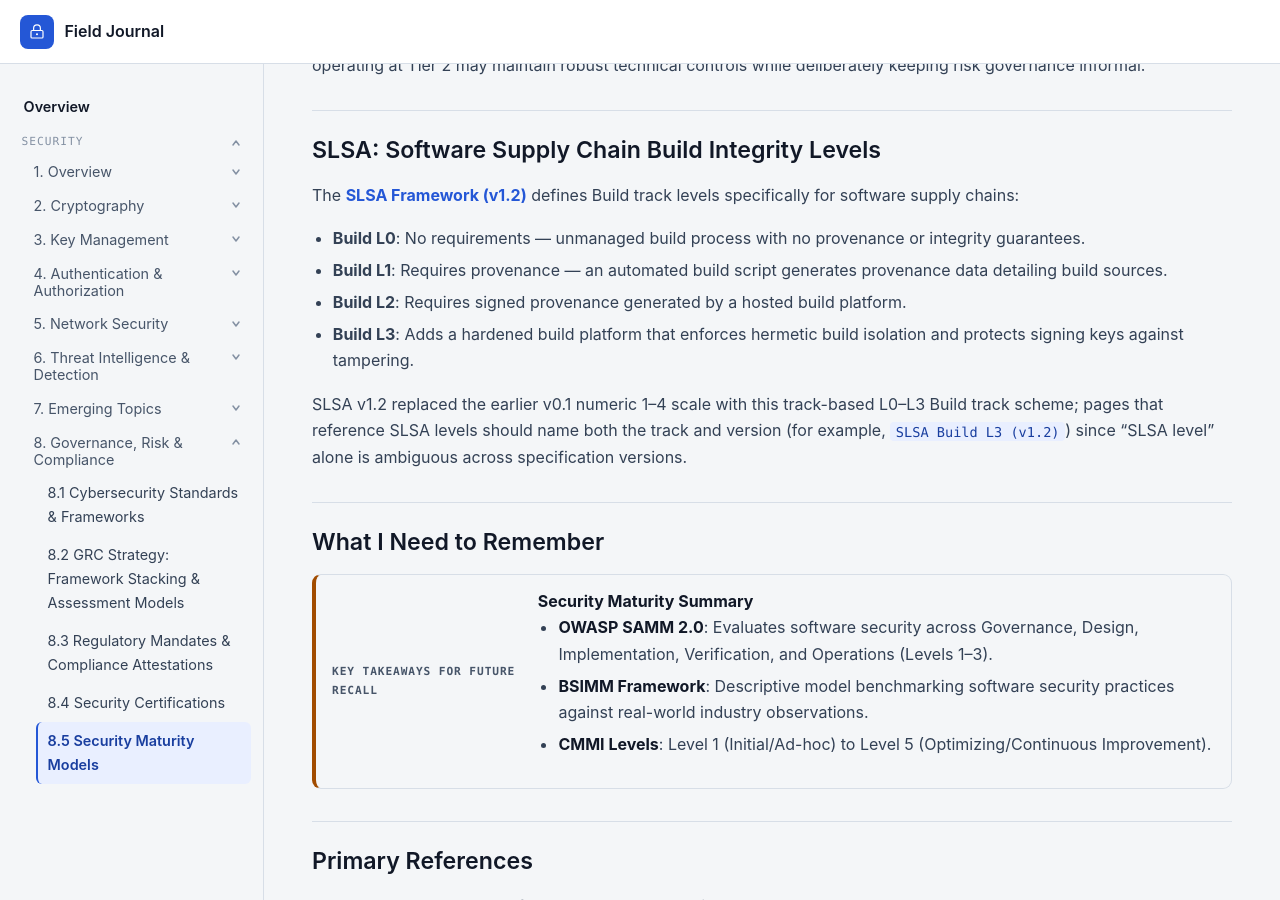
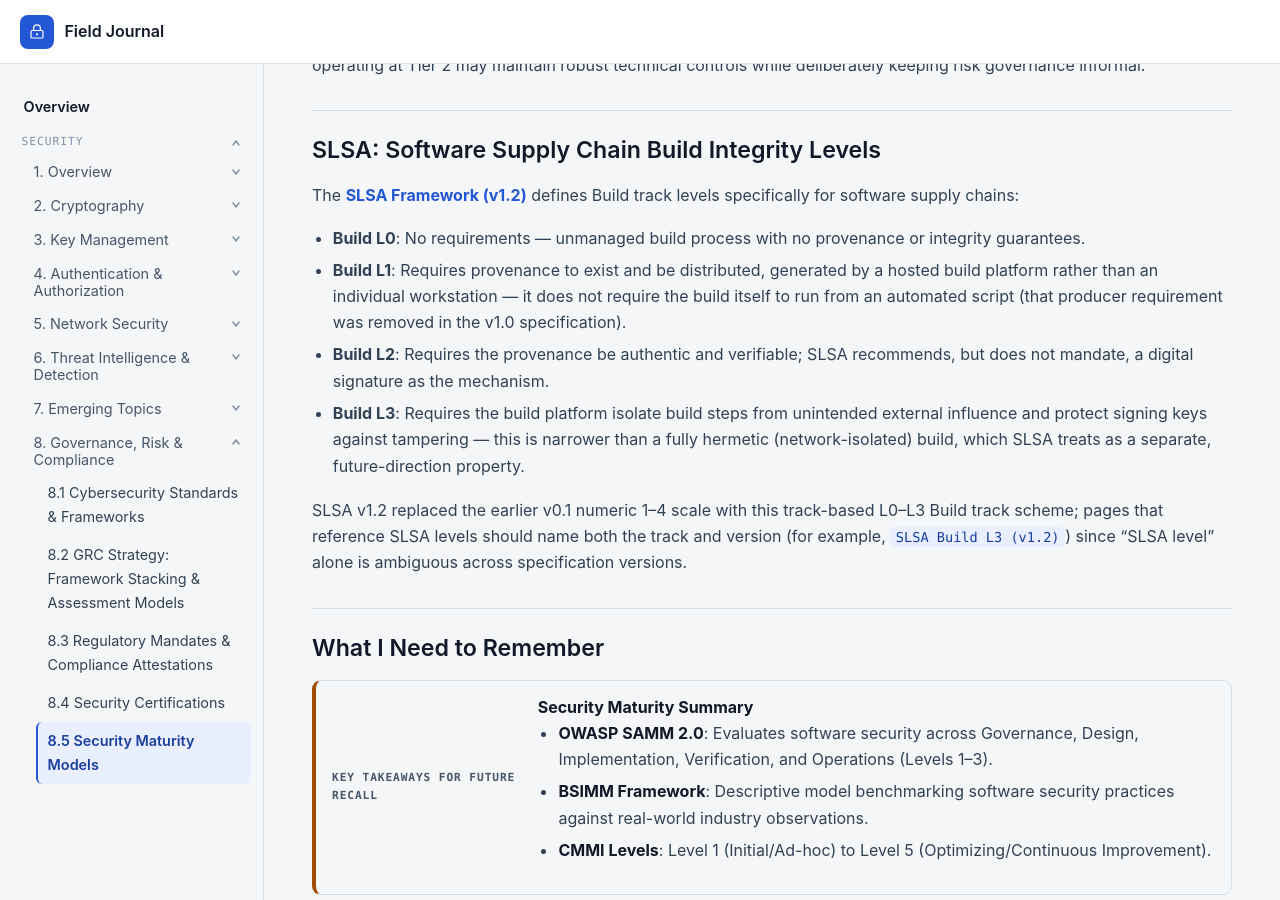
Before and after one commit to llody9977/journal, a Jekyll site: the page built from topics/security-maturity-models.md, in a window 1280 px wide and 900 px high, scrolled down 3818 px. Built offline with Jekyll 4.4.1, drawn with Linux system fonts in a browser that asks for light colours.

Commit message:
Fix remaining SLSA v1.2 build-level inaccuracies
Both pages still misstated SLSA v1.2's Build track requirements: L1
does not require an automated build script (that producer requirement
was removed in v1.0); L2 requires provenance to be authentic/verifiable,
with a digital signature recommended rather than mandated; L3 requires
build-step isolation from unintended external influence, which SLSA
explicitly distinguishes from "hermetic" (network-isolated) builds -
security-maturity-models.md had described L3 as enforcing hermetic
isolation, which the spec does not require at that level. Verified
against SLSA's own build-requirements page and corrected both pages to
match, including security-maturity-models.md's bullet list.

```diff
--- a/topics/security-maturity-models.md
+++ b/topics/security-maturity-models.md
@@ -84,9 +84,9 @@ NIST explicitly clarifies that CSF Tiers are **not** a maturity level. Tiers mea
 The **[SLSA Framework (v1.2)](https://slsa.dev/spec/v1.2/about)** defines Build track levels specifically for software supply chains:
 
 - **Build L0**: No requirements — unmanaged build process with no provenance or integrity guarantees.
-- **Build L1**: Requires provenance — an automated build script generates provenance data detailing build sources.
-- **Build L2**: Requires signed provenance generated by a hosted build platform.
-- **Build L3**: Adds a hardened build platform that enforces hermetic build isolation and protects signing keys against tampering.
+- **Build L1**: Requires provenance to exist and be distributed, generated by a hosted build platform rather than an individual workstation — it does not require the build itself to run from an automated script (that producer requirement was removed in the v1.0 specification).
+- **Build L2**: Requires the provenance be authentic and verifiable; SLSA recommends, but does not mandate, a digital signature as the mechanism.
+- **Build L3**: Requires the build platform isolate build steps from unintended external influence and protect signing keys against tampering — this is narrower than a fully hermetic (network-isolated) build, which SLSA treats as a separate, future-direction property.
 
 SLSA v1.2 replaced the earlier v0.1 numeric 1–4 scale with this track-based L0–L3 Build track scheme; pages that reference SLSA levels should name both the track and version (for example, `SLSA Build L3 (v1.2)`) since "SLSA level" alone is ambiguous across specification versions.
 
```
Also changed, not shown: topics/software-supply-chain-security.md (+1 -1 lines).
